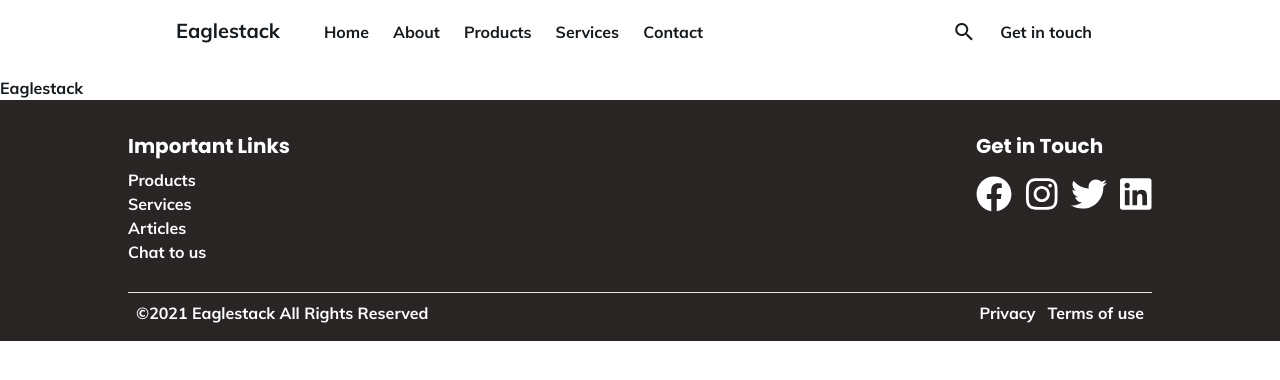
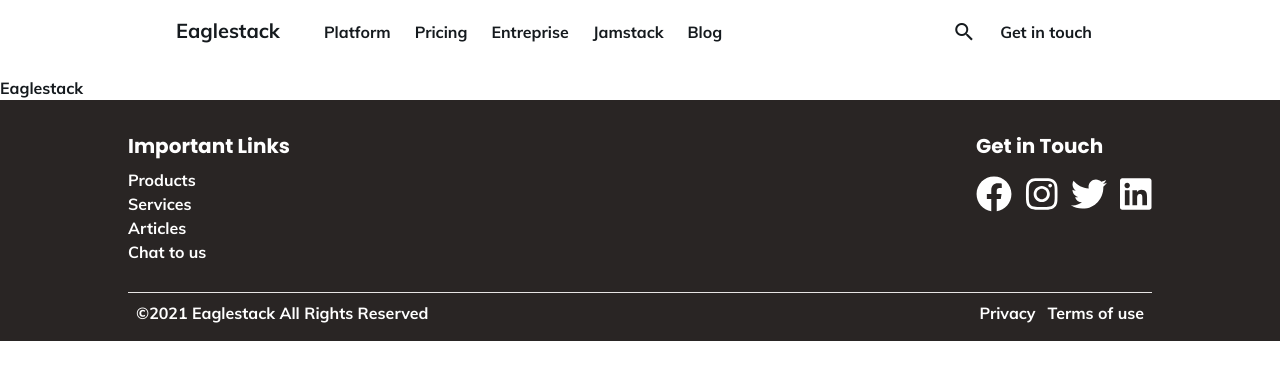
Before and after one commit to ChClaude/eaglestack, a Next.js app: page / in a window 1280 px wide. Shown: the top 380 px of the page. Built offline with nearby package versions, Linux system fonts and the light colour scheme.

Commit message:
header update

```diff
--- a/components/Header.tsx
+++ b/components/Header.tsx
@@ -1,5 +1,7 @@
 import React from 'react';
 import Link from 'next/link';
+import Image from 'next/image';
+// import logo from '../assets/eaglestack-logo.jpg';
 
 const Header = () => {
   return (
@@ -15,27 +17,37 @@ const Header = () => {
             <ul className="flex justify-between">
               <li>
                 <Link href="/">
-                  <a className="flex h-full items-center px-3">Home</a>
+                  <a className="flex h-full items-center px-3 hover:underline">
+                    Platform
+                  </a>
                 </Link>
               </li>
               <li>
                 <Link href="#">
-                  <a className="flex h-full items-center px-3">About</a>
+                  <a className="flex h-full items-center px-3 hover:underline">
+                    Pricing
+                  </a>
                 </Link>
               </li>
               <li>
                 <Link href="#">
-                  <a className="flex h-full items-center px-3">Products</a>
+                  <a className="flex h-full items-center px-3 hover:underline">
+                    Entreprise
+                  </a>
                 </Link>
               </li>
               <li>
                 <Link href="#">
-                  <a className="flex h-full items-center px-3">Services</a>
+                  <a className="flex h-full items-center px-3 hover:underline">
+                    Jamstack
+                  </a>
                 </Link>
               </li>
               <li>
                 <Link href="#">
-                  <a className="flex h-full items-center px-3">Contact</a>
+                  <a className="flex h-full items-center px-3 hover:underline">
+                    Blog
+                  </a>
                 </Link>
               </li>
               <li className="flex-grow"></li>
@@ -48,7 +60,9 @@ const Header = () => {
               </li>
               <li>
                 <Link href="#">
-                  <a className="flex h-full items-center px-3">Get in touch</a>
+                  <a className="flex h-full items-center px-3 hover:underline">
+                    Get in touch
+                  </a>
                 </Link>
               </li>
             </ul>
```
Also changed, not shown: public/assets/eaglestack-logo.jpg (added).
